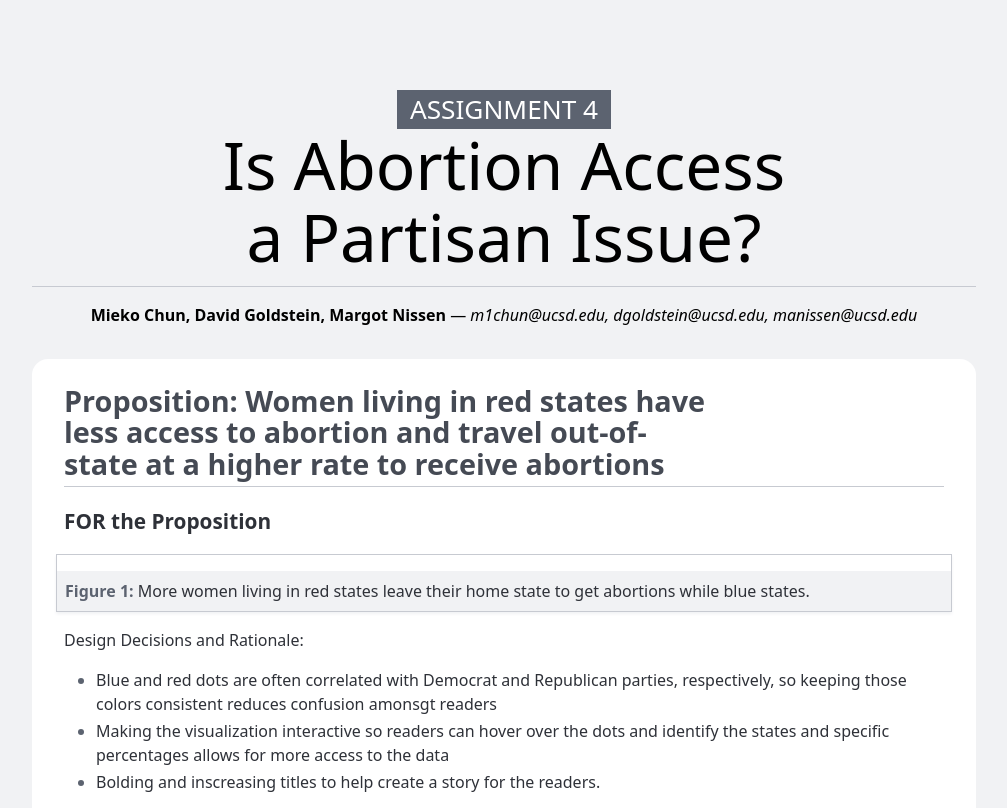
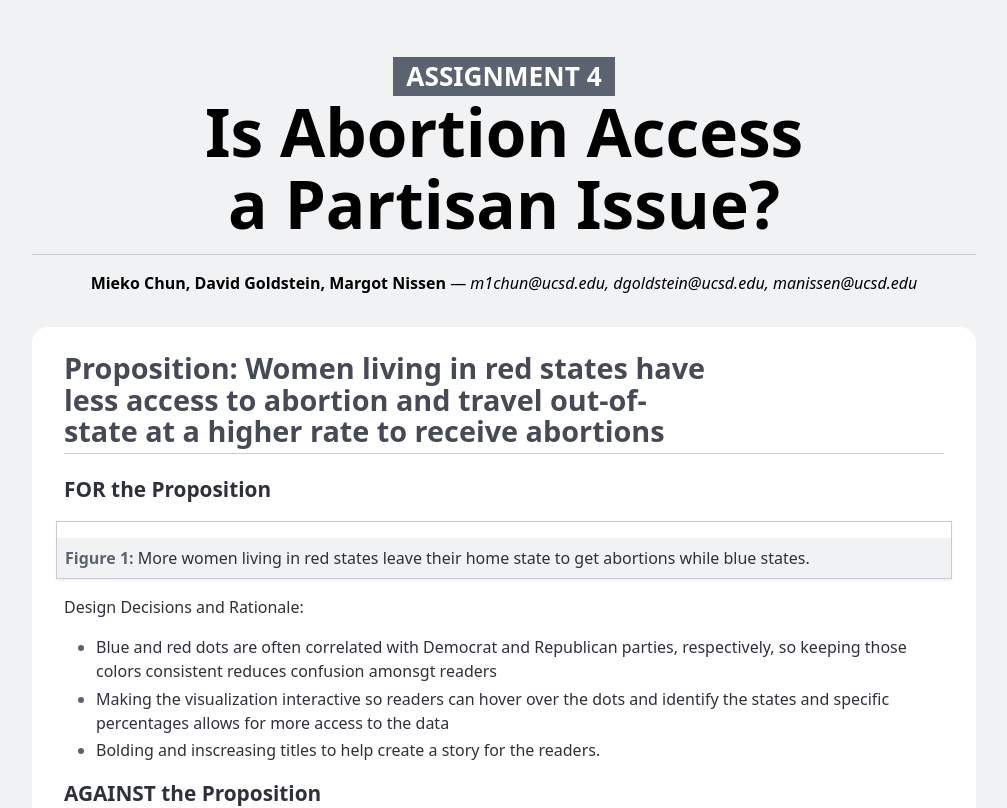
Before and after one commit to m1chun/dsc106-project2, a plain HTML site: page index.html in a window 1280 px wide. Shown: the top 808 px of the page, without its empty margins (136-1143 px from the left). Drawn offline with Linux system fonts and the light colour scheme; a script that the page names is missing.

Commit message:
Update index.html

```diff
--- a/index.html
+++ b/index.html
@@ -44,9 +44,9 @@
       }
 
       h1 {
-        margin-block: 1em 0.5rem;
+        margin-block: 0.5em 1rem;
         font-size: clamp(2.5em, 150% + 2vh + 2vw, 10vmin);
-        font-weight: 500;
+        font-weight: 800;
 
         small {
           display: block;
```
